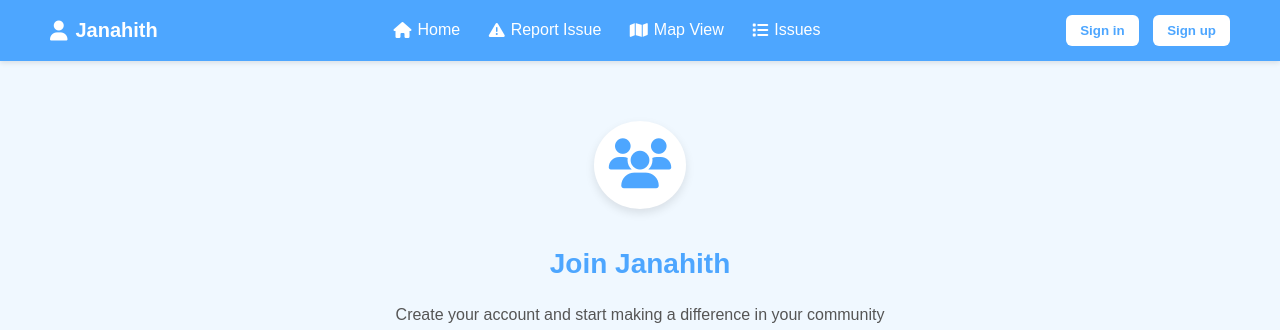
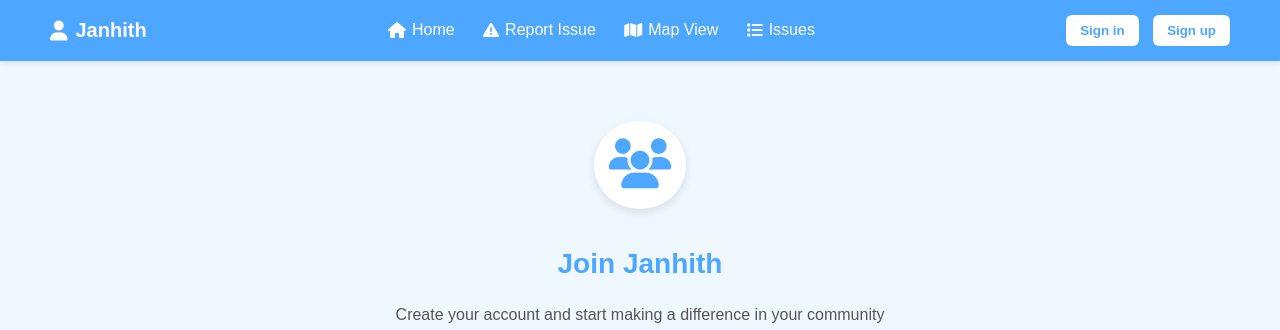
Before and after one commit to 237r1a66q1/janhith, a plain HTML site: page signup.html in a window 1280 px wide. Shown: the top 330 px of the page. Drawn offline with Linux system fonts and the light colour scheme.

Commit message:
Update signup.html

```diff
--- a/signup.html
+++ b/signup.html
@@ -3,7 +3,7 @@
 <head>
   <meta charset="UTF-8">
   <meta name="viewport" content="width=device-width, initial-scale=1.0">
-  <title>Janahith - Sign Up</title>
+  <title>Janhith - Sign Up</title>
   <link rel="stylesheet" href="https://cdnjs.cloudflare.com/ajax/libs/font-awesome/6.4.0/css/all.min.css">
   <style>
     body {
@@ -168,7 +168,7 @@
 
   <!-- Navbar -->
   <header>
-    <div class="logo"><i class="fa-solid fa-user"></i> Janahith</div>
+    <div class="logo"><i class="fa-solid fa-user"></i> Janhith</div>
     <nav>
       <a href="index.html"><i class="fa-solid fa-house"></i> Home</a>
       <a href="#"><i class="fa-solid fa-triangle-exclamation"></i> Report Issue</a>
@@ -184,7 +184,7 @@
   <!-- Signup Page -->
   <div class="signup-container">
     <div class="signup-icon"><i class="fa-solid fa-users"></i></div>
-    <h1>Join Janahith</h1>
+    <h1>Join Janhith</h1>
     <p>Create your account and start making a difference in your community</p>
 
     <div class="form-box">
```
